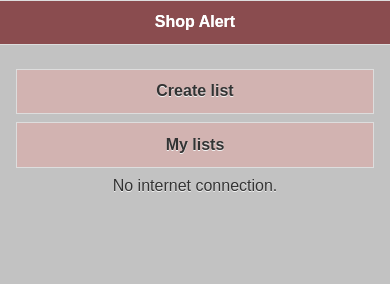
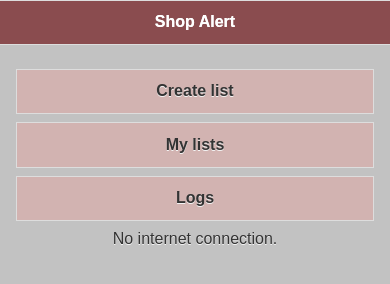
Before and after one commit to itsGali/ShopAlert, a plain HTML site: page www/index.html in a window 390 px wide. Drawn offline with Linux system fonts and the light colour scheme; some packages are replaced by stand-ins of ours.

Commit message:
uncomment logs

```diff
--- a/www/index.html
+++ b/www/index.html
@@ -53,7 +53,7 @@
 			<div data-role="main" class="ui-content">
 				<a href="#createListMainPage" class="ui-btn">Create list</a>
 				<a id="buttonListsPage" href="#listsPage" class="ui-btn">My lists</a>
-				<!--<a id="buttonLogsViewLink" href="#logsPage" class="ui-btn">Logs</a>-->
+				<a id="buttonLogsViewLink" href="#logsPage" class="ui-btn">Logs</a>
 
 				<div id="messagesMainPage">
 					<div class="internetConnectionError">
```
